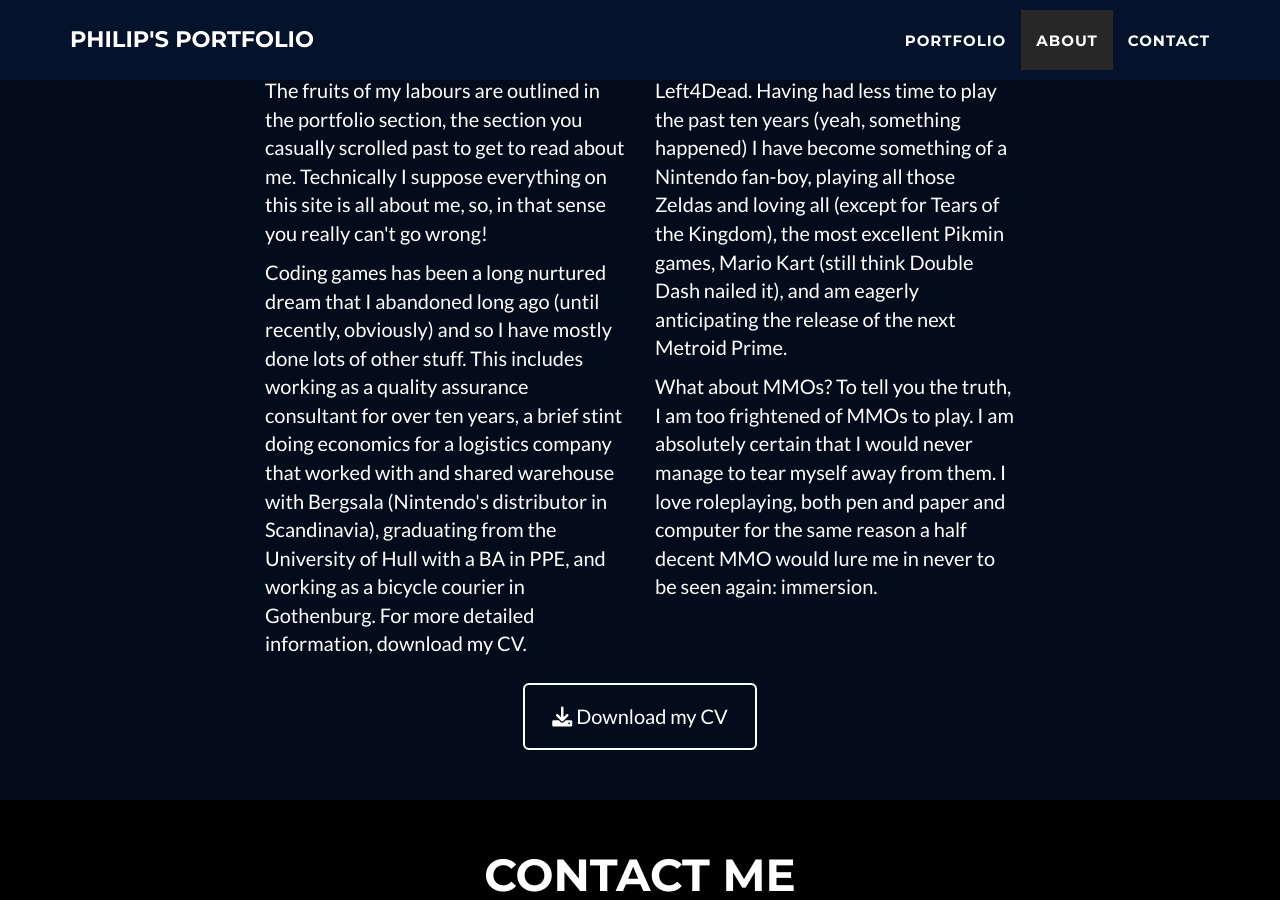
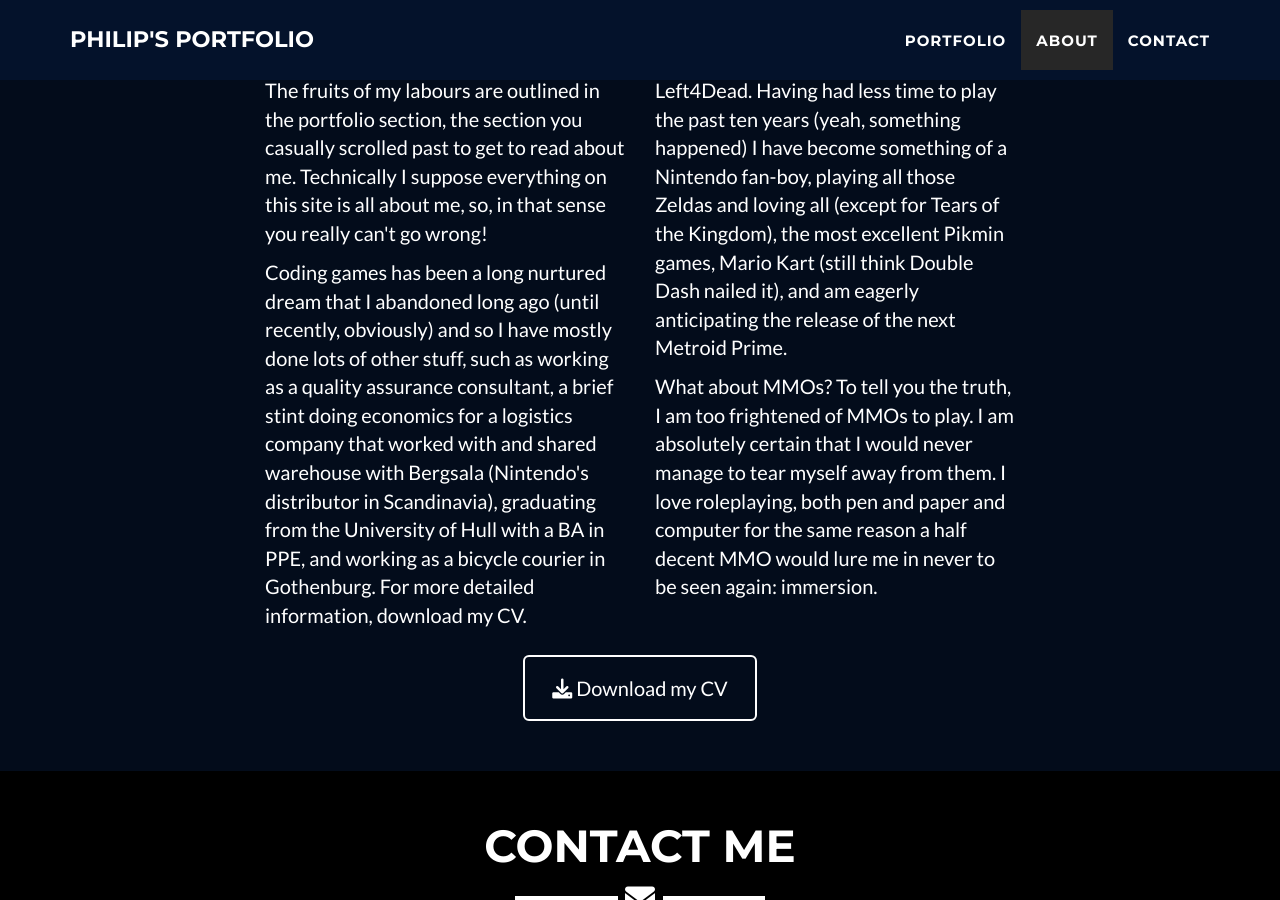
Before and after one commit to B0realian/B0realian.github.io, a Jekyll site: the page built from _posts/2025-03-31-Mesh-to-Image.markdown, in a window 1280 px wide and 900 px high, scrolled down 2392 px. Built offline with Jekyll 4.4.1, drawn with Linux system fonts in a browser that asks for light colours.

Commit message:
Update about.html

```diff
--- a/_includes/about.html
+++ b/_includes/about.html
@@ -13,7 +13,7 @@
         </p>
         <p> The fruits of my labours are outlined in the portfolio section, the section you casually scrolled past to get to read about me. Technically I suppose everything on this site is all about me, so, in that sense you really can't go wrong!
         </p>
-        <p>Coding games has been a long nurtured dream that I abandoned long ago (until recently, obviously) and so I have mostly done lots of other stuff. This includes working as a quality assurance consultant for over ten years, a brief stint doing economics for a logistics company that worked with and shared warehouse with Bergsala (Nintendo's distributor in Scandinavia), graduating from the University of Hull with a BA in PPE, and working as a bicycle courier in Gothenburg. For more detailed information, download my CV.
+        <p>Coding games has been a long nurtured dream that I abandoned long ago (until recently, obviously) and so I have mostly done lots of other stuff, such as working as a quality assurance consultant, a brief stint doing economics for a logistics company that worked with and shared warehouse with Bergsala (Nintendo's distributor in Scandinavia), graduating from the University of Hull with a BA in PPE, and working as a bicycle courier in Gothenburg. For more detailed information, download my CV.
         </p>
       </div>
       <div class="col-lg-4">
```
